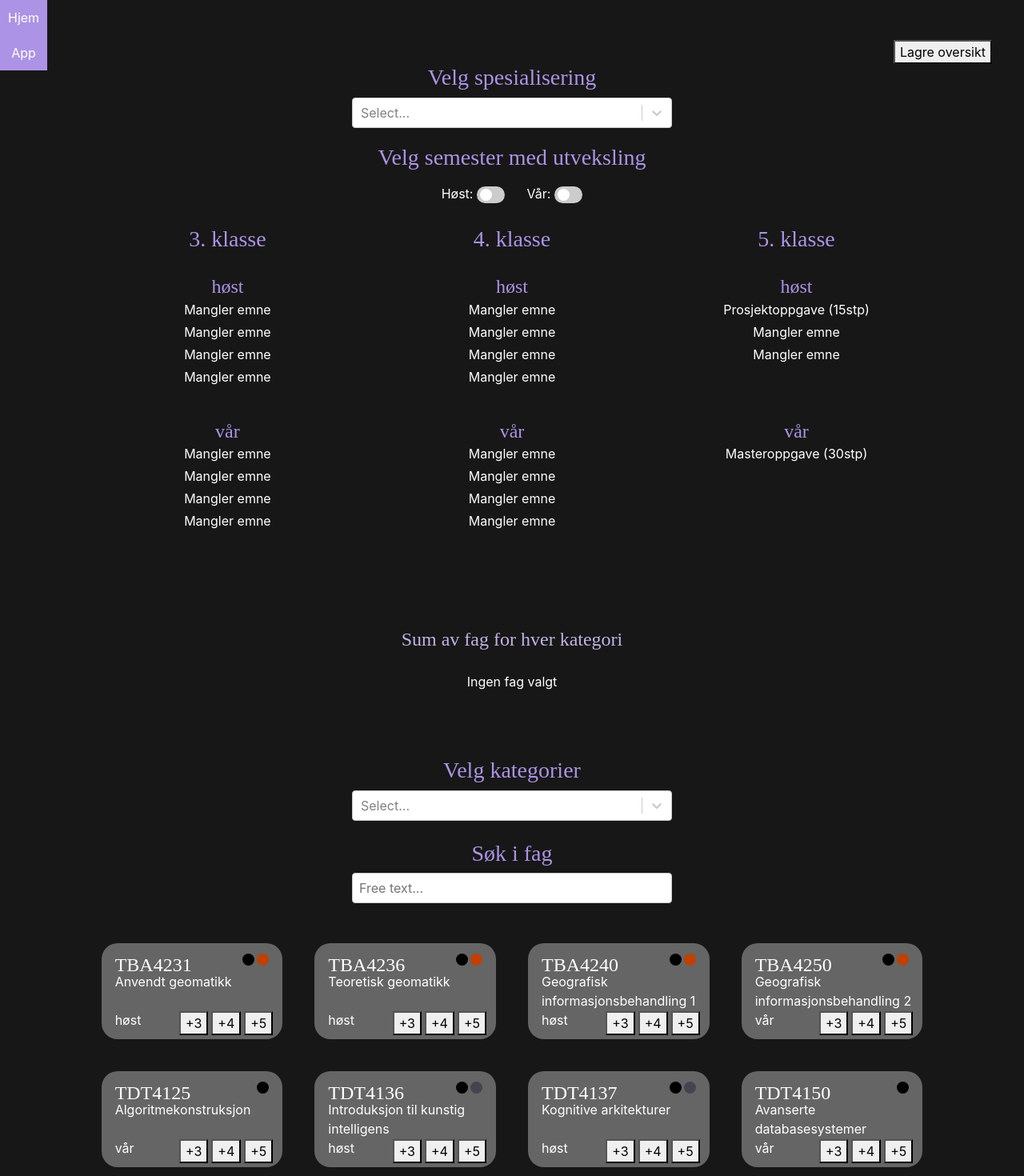
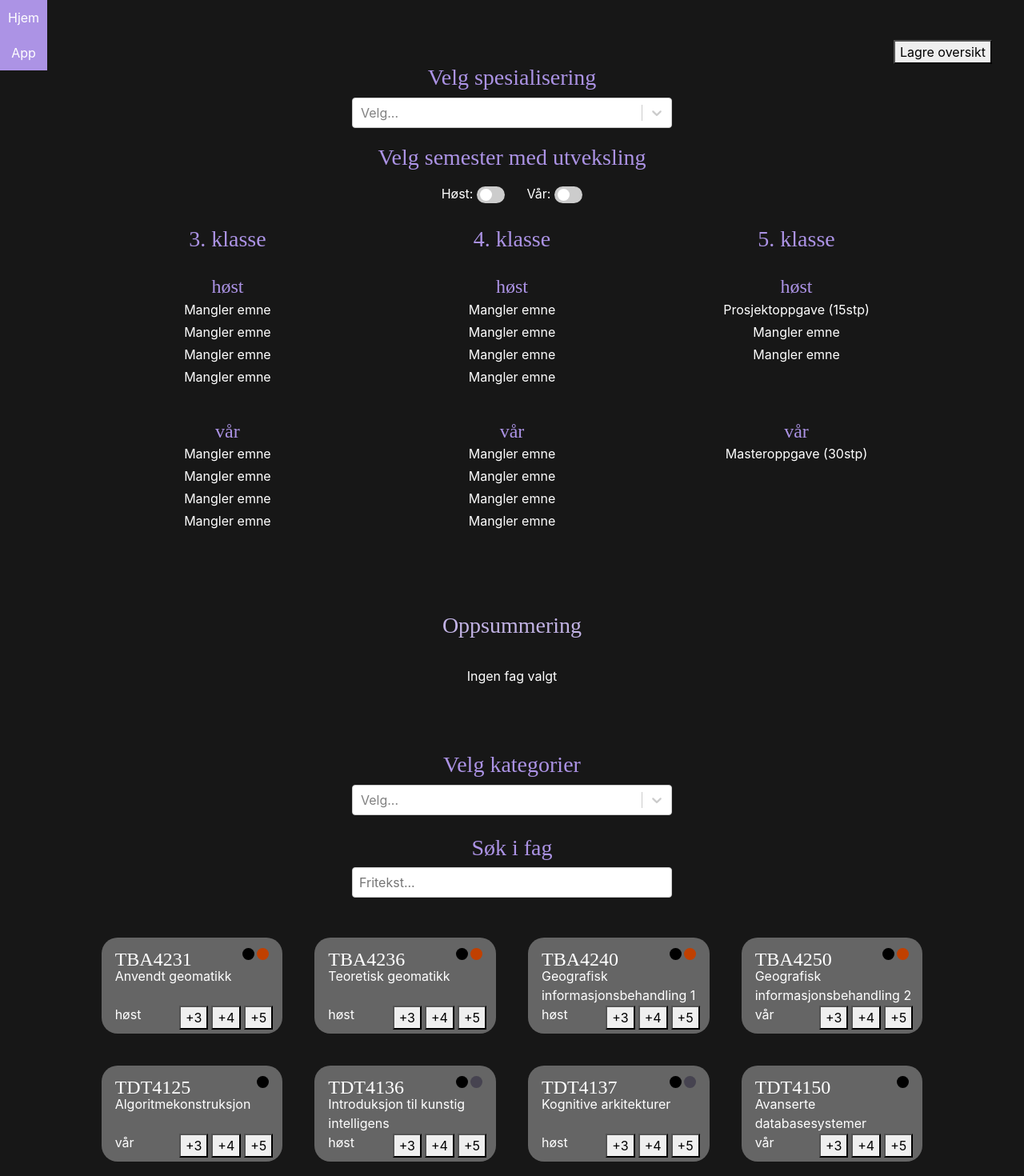
Before and after one commit to hermanwh/ntnu-course-picker, a React (Create React App) app: page /coursePicker in a window 1280 px wide. Shown: the top 1470 px of the page at 80% size. Built offline with nearby package versions, Linux system fonts and the light colour scheme; a web font is replaced by a local one.

Commit message:
added placeholders

```diff
--- a/src/Routes/Courses/CoursePicker.css
+++ b/src/Routes/Courses/CoursePicker.css
@@ -41,6 +41,7 @@ h1 {
     text-align: center;
     background-color: #171717;
     color: white;
+    padding: 2px 0px 2px 0px;
 }
 
 .headerDiv {
--- a/src/Routes/Courses/CoursePicker.js
+++ b/src/Routes/Courses/CoursePicker.js
@@ -298,7 +298,7 @@ const CoursePicker = props => {
                     </div>
                     <div className="col-12">
                         <h3>Velg spesialisering</h3>
-                        <Select onChange={(selectedOptions) => specializationChanged(selectedOptions)} options={specializationOptions} className="selectSpecialization" />
+                        <Select placeholder="Velg..." onChange={(selectedOptions) => specializationChanged(selectedOptions)} options={specializationOptions} className="selectSpecialization" />
                     </div>
                     <div className="col-12" style={{'margin-top':'20px'}}>
                         <h3>Velg semester med utveksling</h3>
@@ -398,7 +398,7 @@ const CoursePicker = props => {
                     <div className="container">
                         <div className="row">
                             <div className="col-12" style={{'text-align':'center'}}>
-                                <h4>Sum av fag for hver kategori</h4>
+                                <h3>Oppsummering</h3>
                                 <br></br>
                             </div>
                             {currentCourses.length == 0 && (
@@ -428,11 +428,11 @@ const CoursePicker = props => {
             <div className="container-fluid coursesContent">
                 <div className="col-12 courseHeader">
                     <h3>Velg kategorier</h3>
-                    <Select styles={colourStyles} onChange={(selectedOptions) => topicsChanged(selectedOptions)} options={topicsOptions} className="selectedTopics" isMulti />
+                    <Select styles={colourStyles} onChange={(selectedOptions) => topicsChanged(selectedOptions)} options={topicsOptions} className="selectedTopics" isMulti placeholder="Velg..."/>
                     <br></br>
                     <h3>Søk i fag</h3>
                     <div className="freetextField css-yk16xz-control">
-                        <input id="freeTextInputId" name="freeTextInput" className="freetextInput" placeholder="Free text..." onChange={() => inputChanged()}></input>
+                        <input id="freeTextInputId" name="freeTextInput" className="freetextInput" placeholder="Fritekst..." onChange={() => inputChanged()}></input>
                     </div>
                 </div>
 
```
